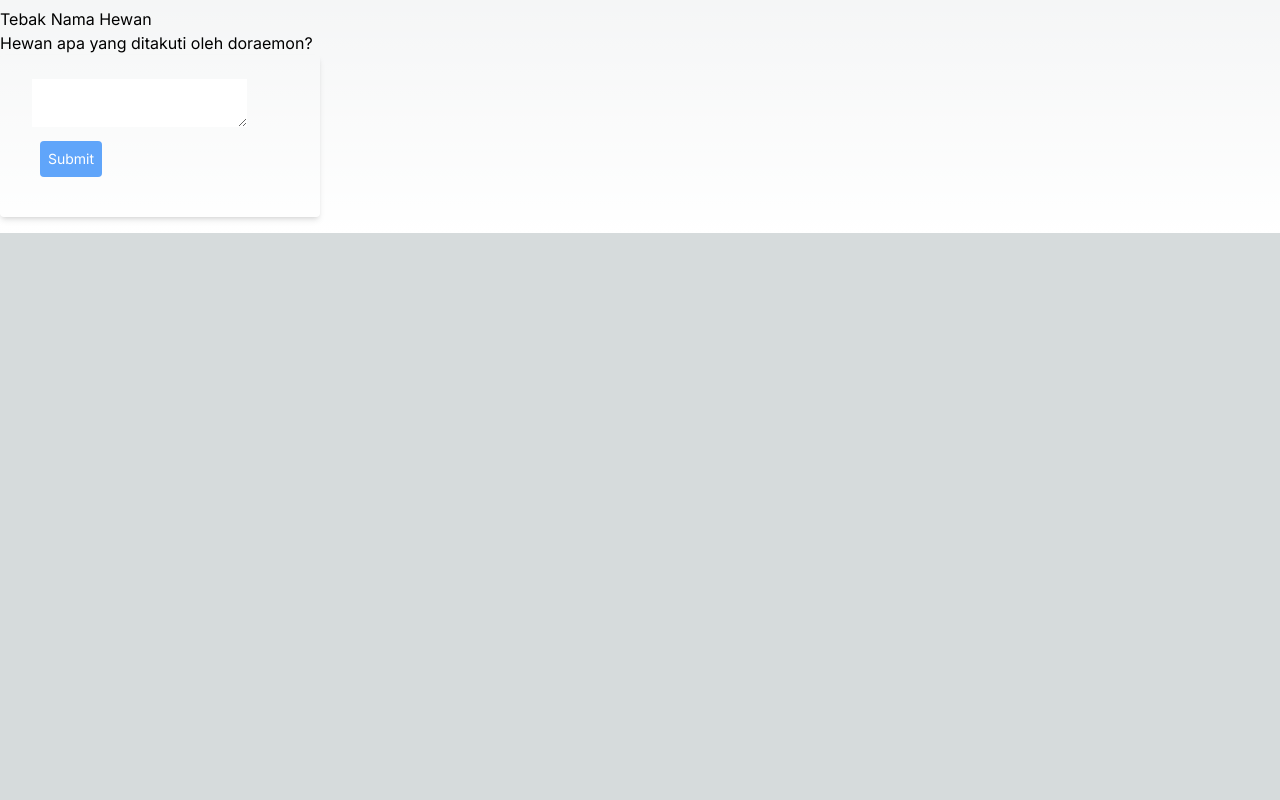
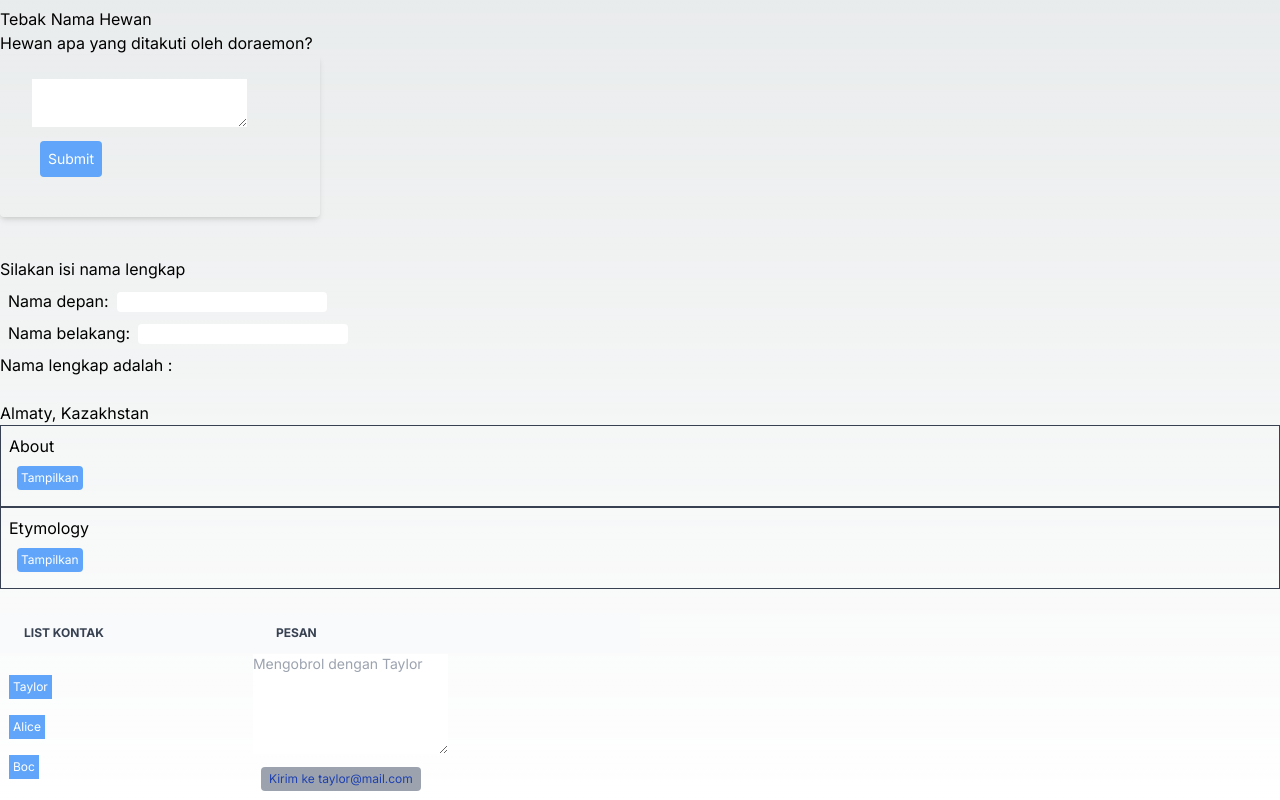
Before and after one commit to AlfanMarcel/04-event-dan-state, a Next.js app: page / in a window 1280 px wide. Shown: the part 703-1503 px from the top of the page. Before the commit the page ends 936 px from the top, so only its background shows below. Built offline with nearby package versions, Linux system fonts and the light colour scheme.

Commit message:
Praktikum 6

```diff
--- a/src/app/page.tsx
+++ b/src/app/page.tsx
@@ -2,6 +2,9 @@
 import Tombol_1, {Tombol_2, Tombol_3} from '@/components/button';
 import Gallery from "@/components/gallery";
 import Form from "@/components/form";
+import { Form_2 } from "@/components/form";
+import Accordion from "@/components/accordion";
+import Messenger, { ContactList } from "@/components/chat";
 
 export default function Home() {
   return (
@@ -21,6 +24,12 @@
       <Gallery />
       <br></br>
       <Form />
+      <br></br>
+      <Form_2/>
+      <br></br>
+      <Accordion />
+      <br></br>
+      <Messenger />
     </>
   );
 }
--- /dev/null
+++ b/src/components/accordion.tsx
@@ -0,0 +1,40 @@
+import { useState } from "react";
+
+export default function Accordion() {
+    const [activeIndex, setActiveIndex] = useState(0)
+
+    return (
+        <>
+        <h2>Almaty, Kazakhstan</h2>
+        <Panel
+            title="About"
+            isActive={activeIndex === 1}
+            onShow={() => setActiveIndex(1)}
+        >
+            Dengan populasi sekitar 2 juta orang, Almaty adalah kota terbesar di Kazakhstan.
+            Dari tahun 1929, kota ini menjadi ibu kota Kazakhstan.
+        </Panel>
+        <Panel
+            title="Etymology"
+            isActive={activeIndex === 1}
+            onShow={() => setActiveIndex(1)}
+        >
+            Nama "Almaty" berasal dari kata <span lang="kk-KZ">anma</span>, dalam bahasa Kazakh yang berarti "apel" dan
+            sering diterjemahkan sebagai "penuh dengan apel". Sebenarnya, wilayah sekitar Almaty dipercaya sebagai
+            asal usul apel, dan <i lang="la">malus sieversii</i> liar dianggap sebagai kandidat
+            yang mungkin menjadi nenek moyang apel domestik modern.
+        </Panel>
+        </>
+    )
+}
+
+function Panel({title, children, isActive, onShow}) {
+    return (
+        <section className="panel border border-gray-700 p-2">
+            <h3>{title}</h3>
+            {isActive ? (<p>{children}</p>) : (<button className="bg-blue-400 text-xs text-white p-1 rounded m-2"
+            onClick={onShow}>
+            Tampilkan</button>)}
+        </section>
+    )
+}
--- /dev/null
+++ b/src/components/chat.tsx
@@ -0,0 +1,75 @@
+import { useState } from "react";
+
+const contacts = [
+    {name: 'Taylor', email: "taylor@mail.com"},
+    {name: 'Alice', email: "alice@mail.com"},
+    {name: 'Boc', email: "bob@mail.com"}
+];
+
+export function ContactList({selectedContact, contacts, onSelect}) {
+    return (
+        <section className="contact-list">
+            <ul className="w-full">
+                {contacts.map(contact =>
+                <li key={contact.email}>
+                    <button
+                        className="text-xs bg-blue-400 p-1 m-2 text-white"
+                        onClick={() => {onSelect(contact);}}>
+                    {contact.name}
+                    </button>
+                </li>
+                )}
+            </ul>
+        </section>
+    )
+}
+
+export function Chat({ contact }) {
+    const [text, setText] = useState('');
+    return (
+        <section>
+            <textarea
+                rows={5}
+                value={text}
+                placeholder={'Mengobrol dengan ' + contact.name}
+                onChange={e => setText(e.target.value)}
+            />
+            <br />
+            <button
+            className="text-xs bg-gray-400 rounded px-2 py-1 m-2 text-blue-800"
+                >
+                Kirim ke {contact.email}
+            </button>
+        </section>
+    )
+}
+
+export default function Messenger() {
+    const [to, setTo] = useState(contacts[0]);
+    return (
+        <div>
+            <table className="w-1/2 text-sm text-left text-gray-500 dark:text-gray-400">
+                <thead className="text-xs text-gray-700 uppercase bg-gray-50 dark:bg-gray-700 dark:text-gray-400">
+                    <tr>
+                        <th scope="col" className="px-6 py-3">List Kontak</th>
+                        <th scope="col" className="px-6 py-3">Pesan</th>
+                    </tr>
+                </thead>
+                <tbody>
+                    <tr>
+                        <td>
+                            <ContactList
+                                contacts={contacts}
+                                selectedContact={to}
+                                onSelect={contact => setTo(contact)}
+                            />
+                        </td>
+                        <td>
+                            <Chat key={to.email} contact={to} />
+                        </td>
+                    </tr>
+                </tbody>
+            </table>
+        </div>
+    )
+}
```
